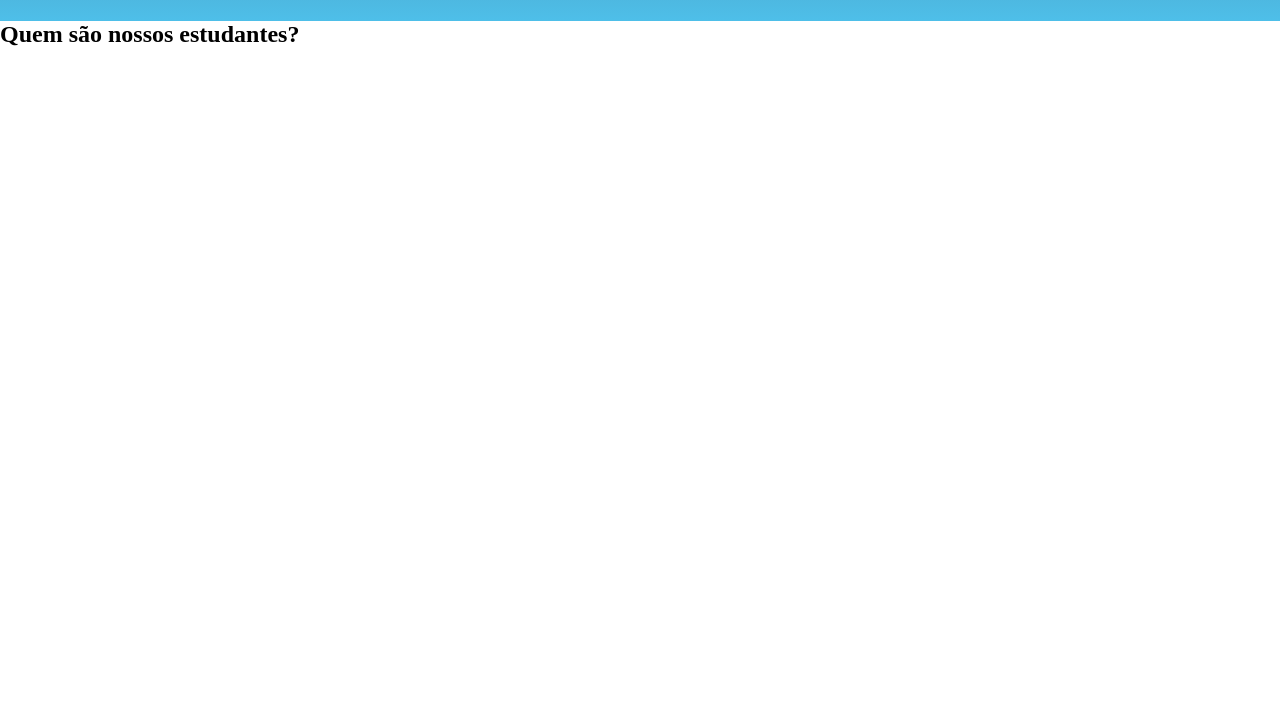
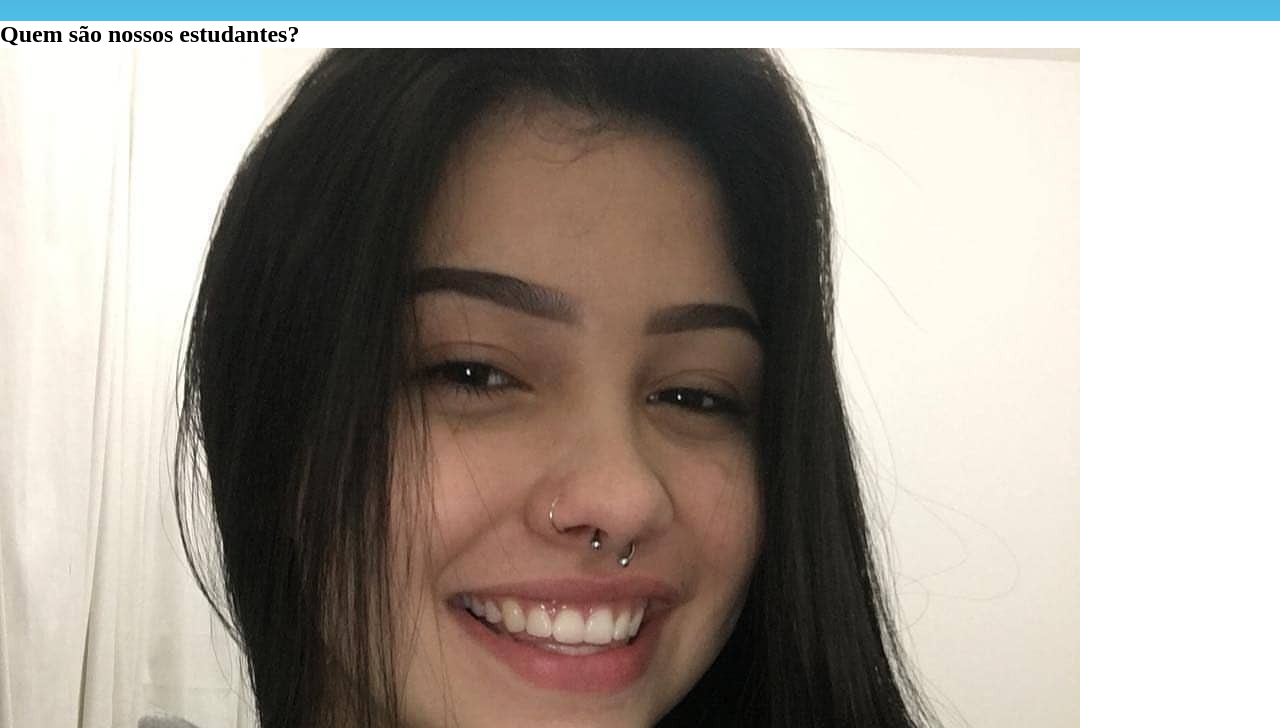
Before and after one commit to isavieira07/Site-Criativo-2C, a plain HTML site: page index.html in a window 1280 px wide. Shown: the part 452-1180 px from the top of the page. Before the commit the page ends 800 px from the top, so only its background shows below. Drawn offline with Linux system fonts and the light colour scheme.

Commit message:
isabella

```diff
--- a/index.html
+++ b/index.html
@@ -24,6 +24,7 @@
     </section>
     <section class="estudante">
         <h2 class="estudante-titulo">Quem são nossos estudantes?</h2>
+        <img src="isabella.jpg" alt="foto isabella">
     </section>
 </body>
 </html>
```
